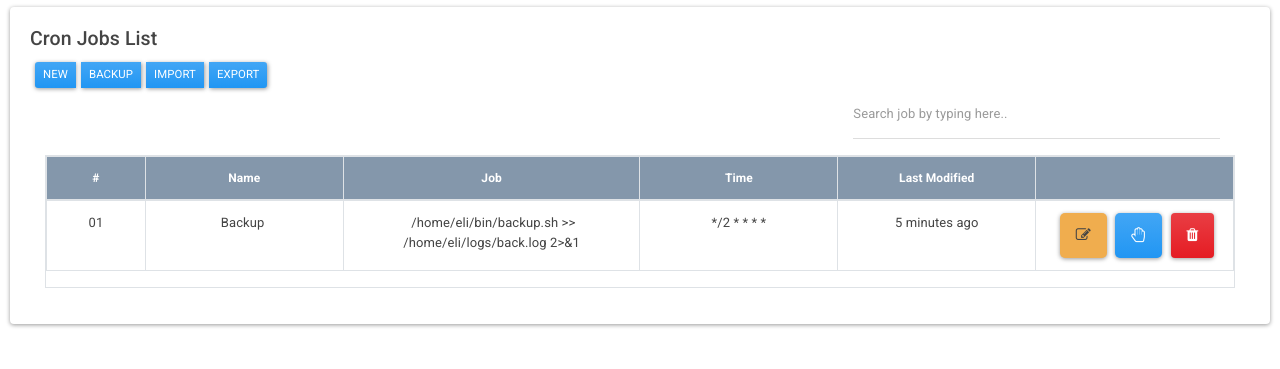
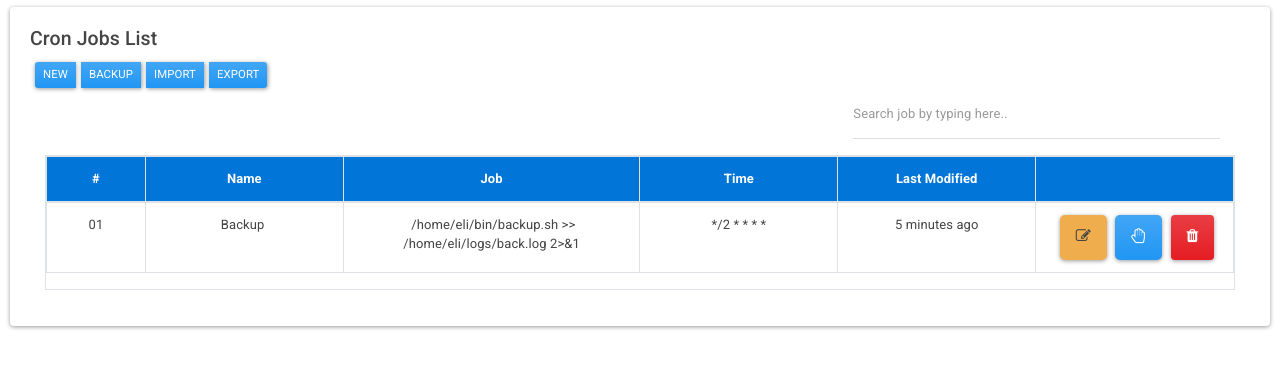
Before and after one commit to eli-11b/Linux-Admin-Dash, a plain HTML site: page templates/cronjobs.html in a window 1280 px wide. Shown: the part 121-490 px from the top of the page. Drawn offline with nearby package versions, Linux system fonts and the light colour scheme.

Commit message:
Modified cronjob table header
updated read me and updated cronjob table header by changing the color to primary.

```diff
--- a/templates/cronjobs.html
+++ b/templates/cronjobs.html
@@ -288,9 +288,9 @@
                 <div class="form-group pull-right col-lg-4"><input type="text" class="search form-control" placeholder="Search job by typing here.."></div><span class="counter pull-right"></span>
                 <div class="table-responsive table-bordered table table-hover table-bordered results">
                     <table class="table table-bordered table-hover">
-                        <thead class="bill-header cs">
+                        <thead style="background-color: #0275d8;color:white;">
                             <tr>
-                                <th id="trs-hd" class="col-lg-1">#</th>
+                                <th id="trs-hd" class="col-lg-1" >#</th>
                                 <th id="trs-hd" class="col-lg-2">Name</th>
                                 <th id="trs-hd" class="col-lg-3">Job</th>
                                 <th id="trs-hd" class="col-lg-2">Time</th>
```
Also changed, not shown: images/screenshot-cronjobs.png, 1 other file.
